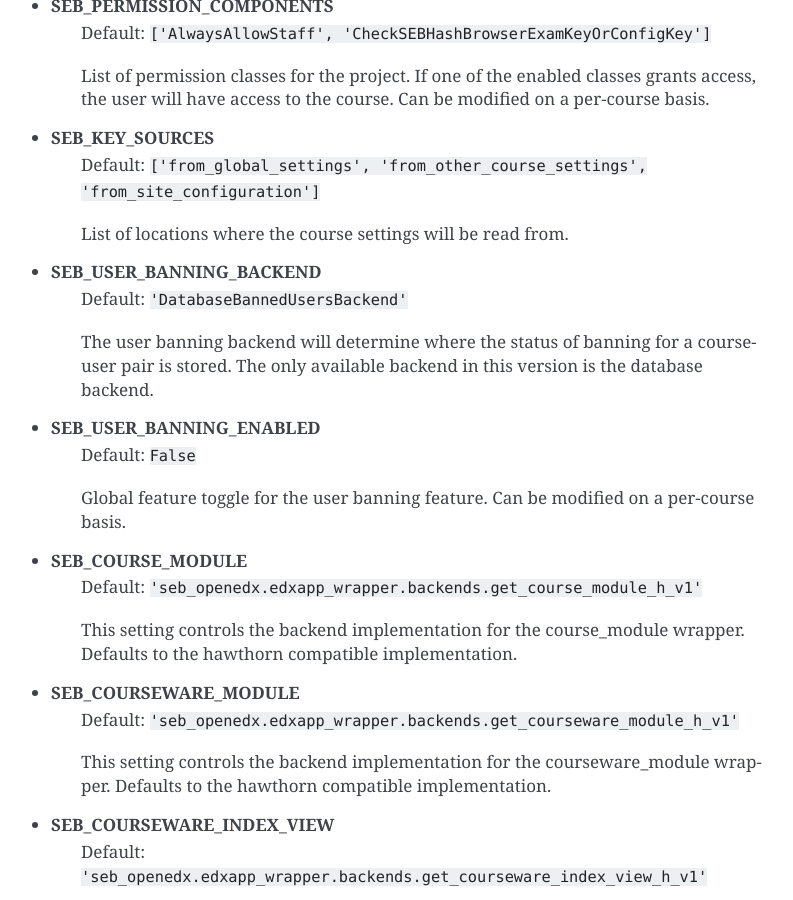
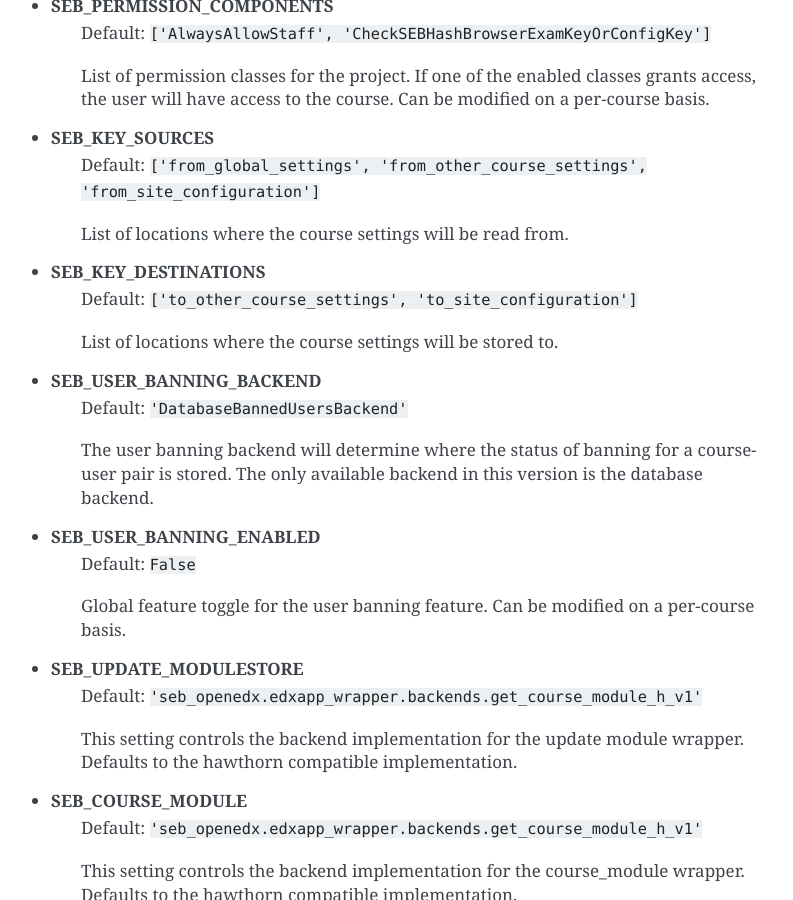
Before and after one commit to eduNEXT/seb-openedx, a Sphinx documentation site: the page built from docs/usage.rst, in a window 1280 px wide and 900 px high, scrolled down 1169 px. Shown: the whole window, without its empty margins (357-1150 px from the left). Built offline with Sphinx 7.4.7, drawn with Linux system fonts in a browser that asks for light colours.

Commit message:
Updating documentation with implementation details

```diff
--- a/docs/usage.rst
+++ b/docs/usage.rst
@@ -61,6 +61,11 @@ This is the list of variables that you can alter globally
 
     List of locations where the course settings will be read from.
 
+- **SEB_KEY_DESTINATIONS**
+    Default: ``['to_other_course_settings', 'to_site_configuration']``
+
+    List of locations where the course settings will be stored to.
+
 - **SEB_USER_BANNING_BACKEND**
     Default: ``'DatabaseBannedUsersBackend'``
 
@@ -70,6 +75,11 @@ This is the list of variables that you can alter globally
     Default: ``False``
 
     Global feature toggle for the user banning feature. Can be modified on a per-course basis.
+
+- **SEB_UPDATE_MODULESTORE**
+    Default: ``'seb_openedx.edxapp_wrapper.backends.get_course_module_h_v1'``
+
+    This setting controls the backend implementation for the update module wrapper. Defaults to the hawthorn compatible implementation.
 
 - **SEB_COURSE_MODULE**
     Default: ``'seb_openedx.edxapp_wrapper.backends.get_course_module_h_v1'``
```
Also changed, not shown: docs/seb-server.rst (+5 -5 lines).
